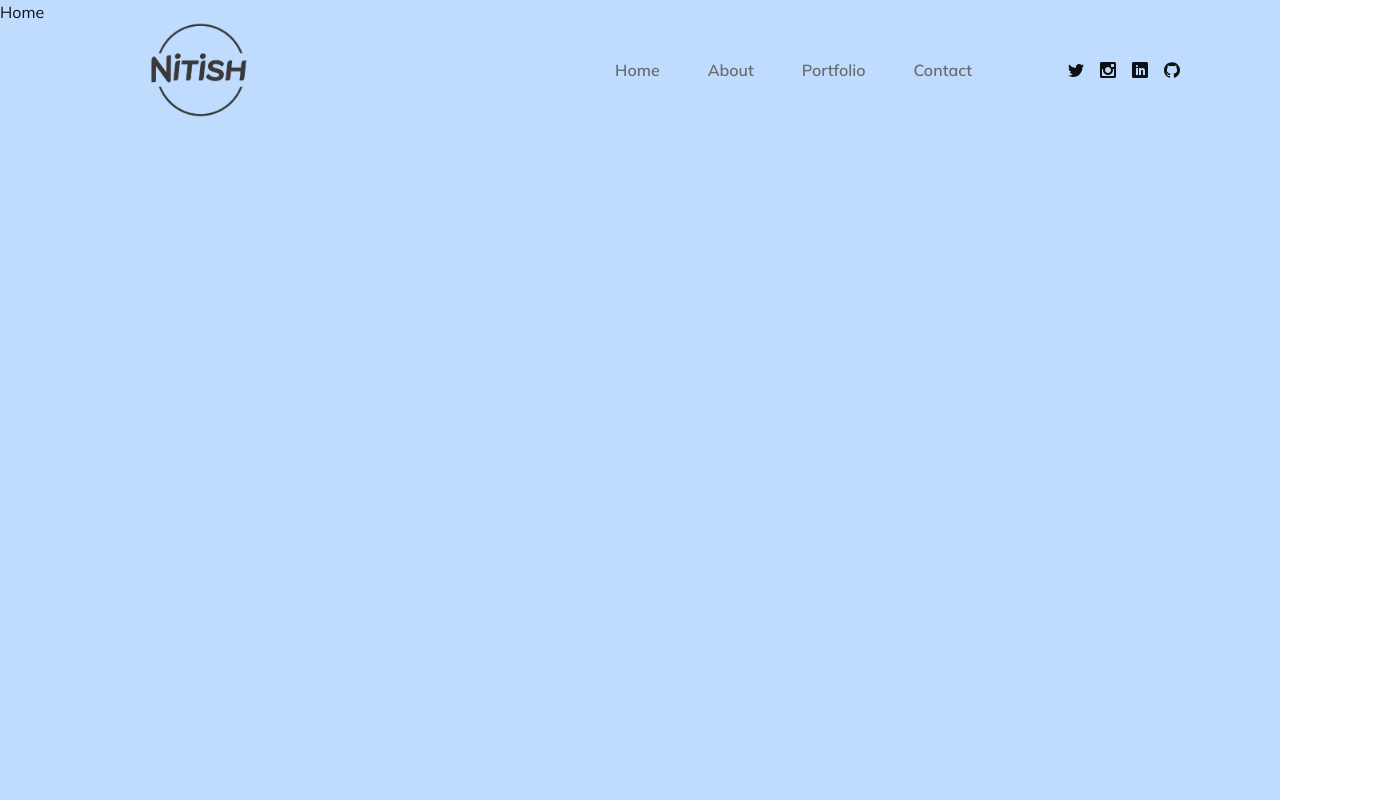
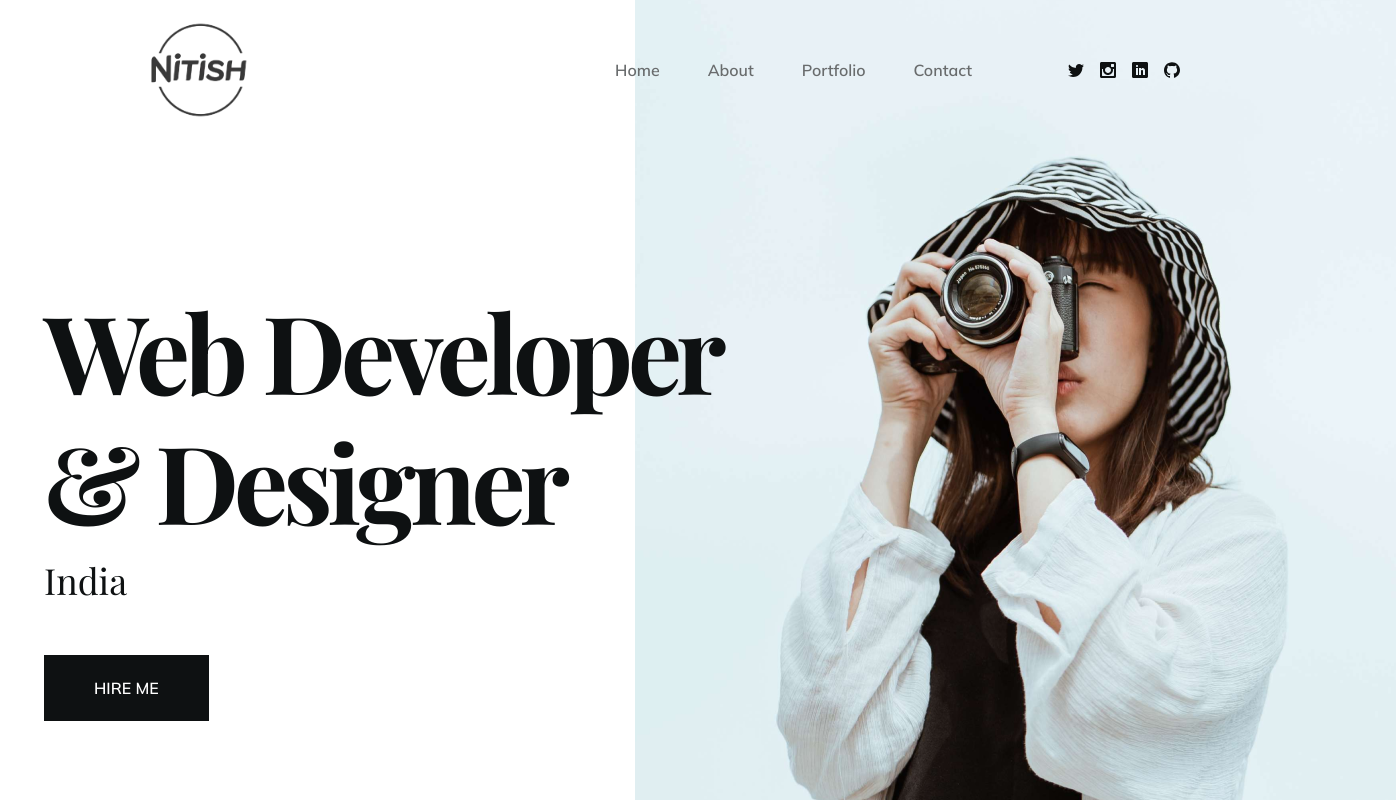
Before and after one commit to Nitish-Bakshi/my_portfolio, a React (Create React App) app: page / in a window 1280 px wide. Shown: the top 800 px of the page, 1396 px wide, since content can reach past the window. Built offline with nearby package versions, Linux system fonts and the light colour scheme; the HTML template or start-up script is replaced by a standard one; a web font is replaced by a local one.

Commit message:
home-page

```diff
--- a/src/index.css
+++ b/src/index.css
@@ -7,10 +7,10 @@
     @apply overflow-hidden text-primary font-secondary bg-white;
   }
   .h1 {
-    @apply text-[54px] lg:text-[108px] font-primary font-bold capitalize leading-[120%] tracking-[-0.05em] mb-2;
+    @apply text-[54px] lg:text-[108px] font-primary font-bold capitalize leading-[120%] tracking-[-0.05em] mb-2 mt-0;
   }
   .section {
-    @apply h-screen w-screen;
+    @apply h-[100vh] relative;
   }
   .btn {
     @apply py-[18px] px-[50px] h-[66px] flex items-center justify-center text-base uppercase font-secondary font-semibold bg-primary text-white;
--- a/src/pages/Home.js
+++ b/src/pages/Home.js
@@ -1,7 +1,38 @@
 import React from "react";
+// import images
+import WomanImg from "../img/home/woman.png";
+// import links
+import { Link } from "react-router-dom";
 
 const Home = () => {
-  return <section className="section bg-blue-200">Home</section>;
+  return (
+    <section className="section ">
+      <div className="container mx-auto h-full relative">
+        {/* text & image wrapper*/}
+        <div className="flex flex-col  justify-center ">
+          {/* text */}
+          <div className="w-full pt-[100px] pb-14 lg:pt-0 lg:pb-0 lg:w-auto z-10 lg:absolute flex flex-col justify-center items-center lg:items-start">
+            <h1 className="h1">
+              web developer
+              <br />& Designer
+            </h1>
+            <p className="text-[26px] lg:text-[36px] font-primary mb-4 lg:mb-12">
+              India
+            </p>
+            <Link to={"/contact"} className="btn mb-[30px] ">
+              hire me
+            </Link>
+          </div>
+          {/* image */}
+          <div className="flex justify-end max-h-96 lg:max-h-max">
+            <div className="relative lg:-right-40 overflow-hidden">
+              <img src={WomanImg} alt="woman" />
+            </div>
+          </div>
+        </div>
+      </div>
+    </section>
+  );
 };
 
 export default Home;
```
